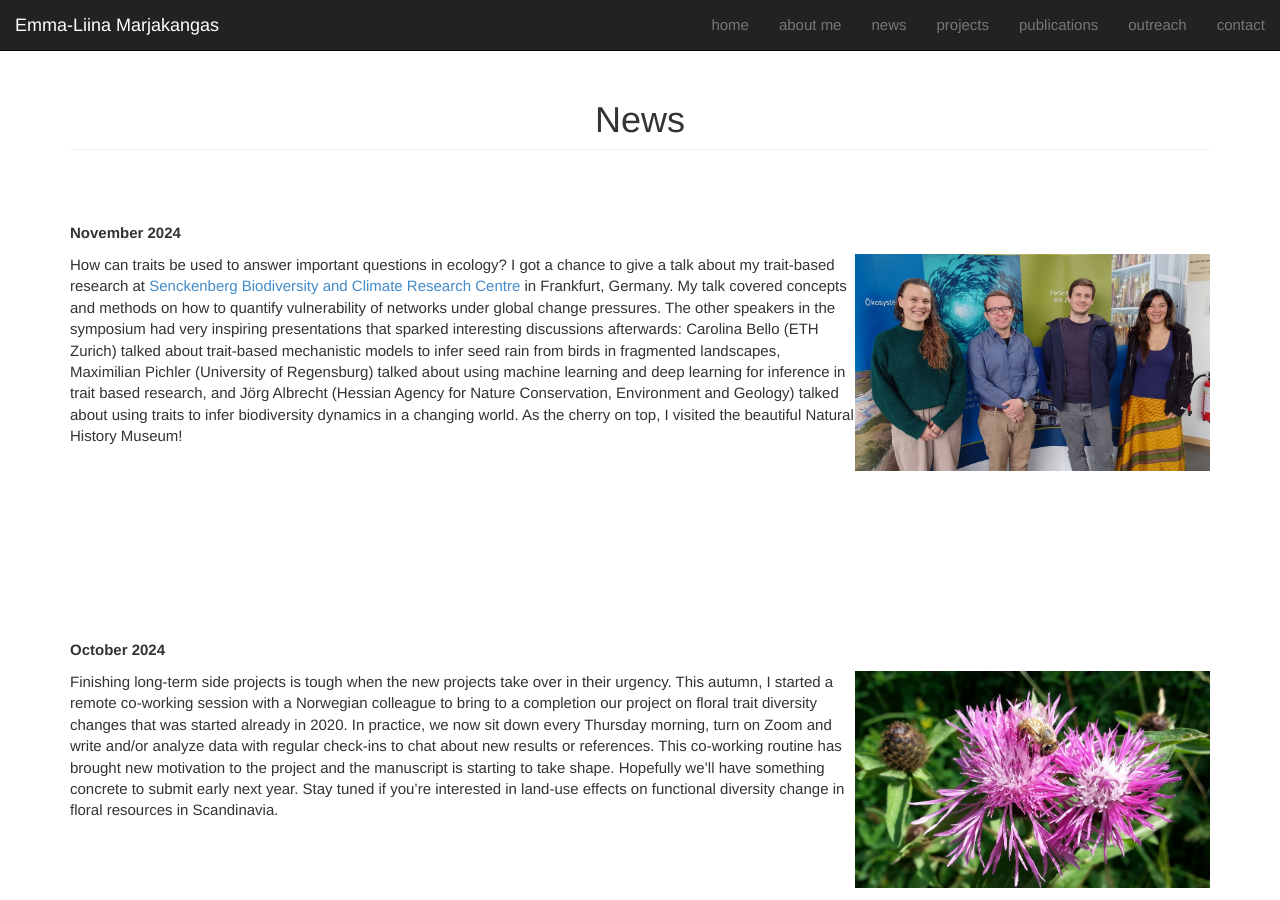
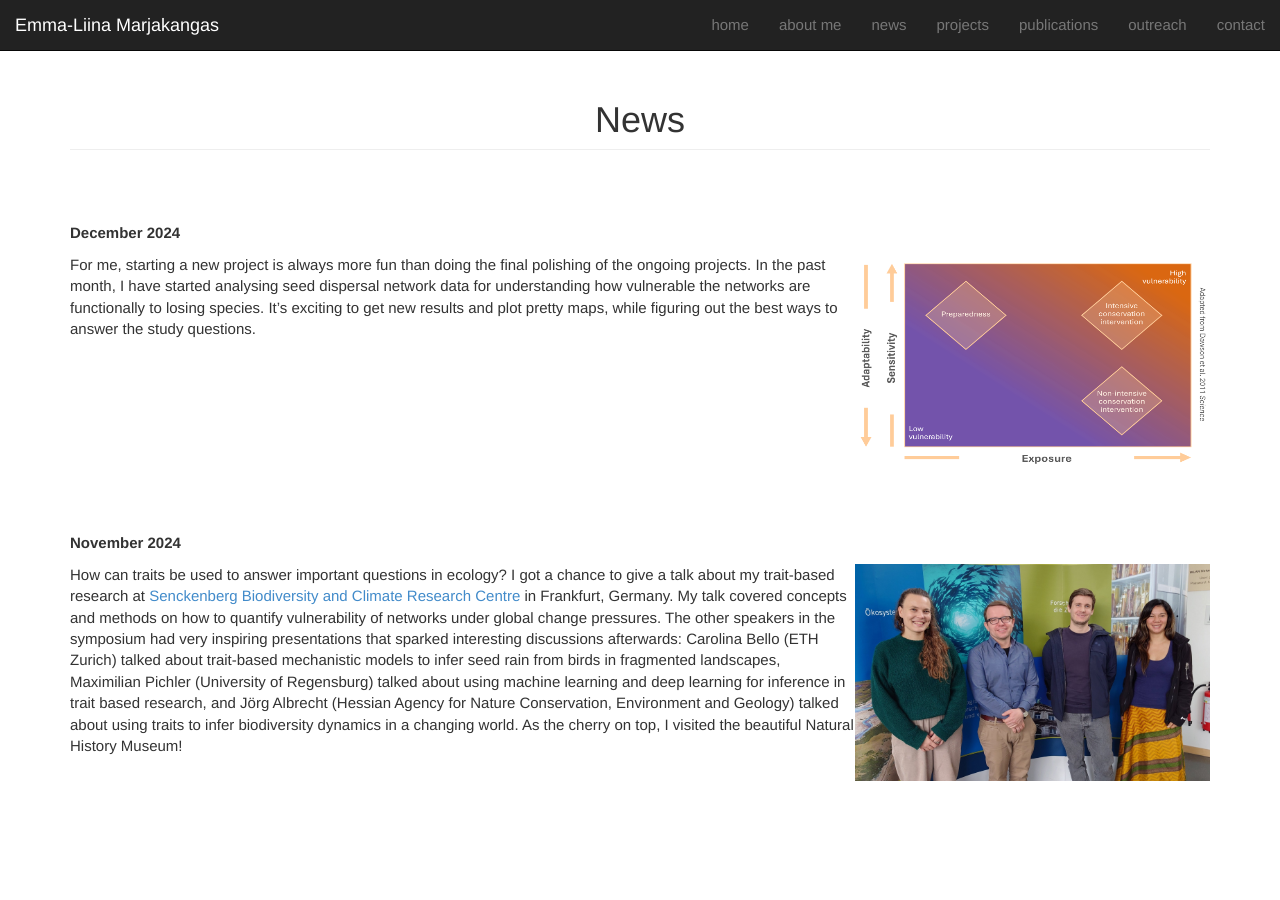
Before and after one commit to emmaliinamarjakangas/emmaliinamarjakangas.github.io, a Jekyll site: the page built from news/index.md, in a window 1280 px wide and 900 px high. Built offline with Jekyll 4.4.1, drawn with Linux system fonts in a browser that asks for light colours; nearby versions of some CDN libraries.

Commit message:
december_news

```diff
--- a/news/index.md
+++ b/news/index.md
@@ -8,7 +8,25 @@
 <br>
 <br>
 
-<p>**November 2024**<br>
+<p>**December 2024**<br>
+
+</p>
+
+<img src="/static/img/news_pic_33.png" style="float: right;" height="217px" width="355px" border="50px"/>
+
+<p> For me, starting a new project is always more fun than doing the final polishing of the ongoing projects. In the past month, I have started analysing seed dispersal network data for understanding how vulnerable the networks are functionally to losing species. It's exciting to get new results and plot pretty maps, while figuring out the best ways to answer the study questions.
+<br>
+<br>
+<br>
+<br>
+<br>
+<br>
+<br>
+<br>
+<br>
+<br>
+
+**November 2024**<br>
 
 </p>
 
```
Also changed, not shown: static/img/news_pic_33.png (added).
